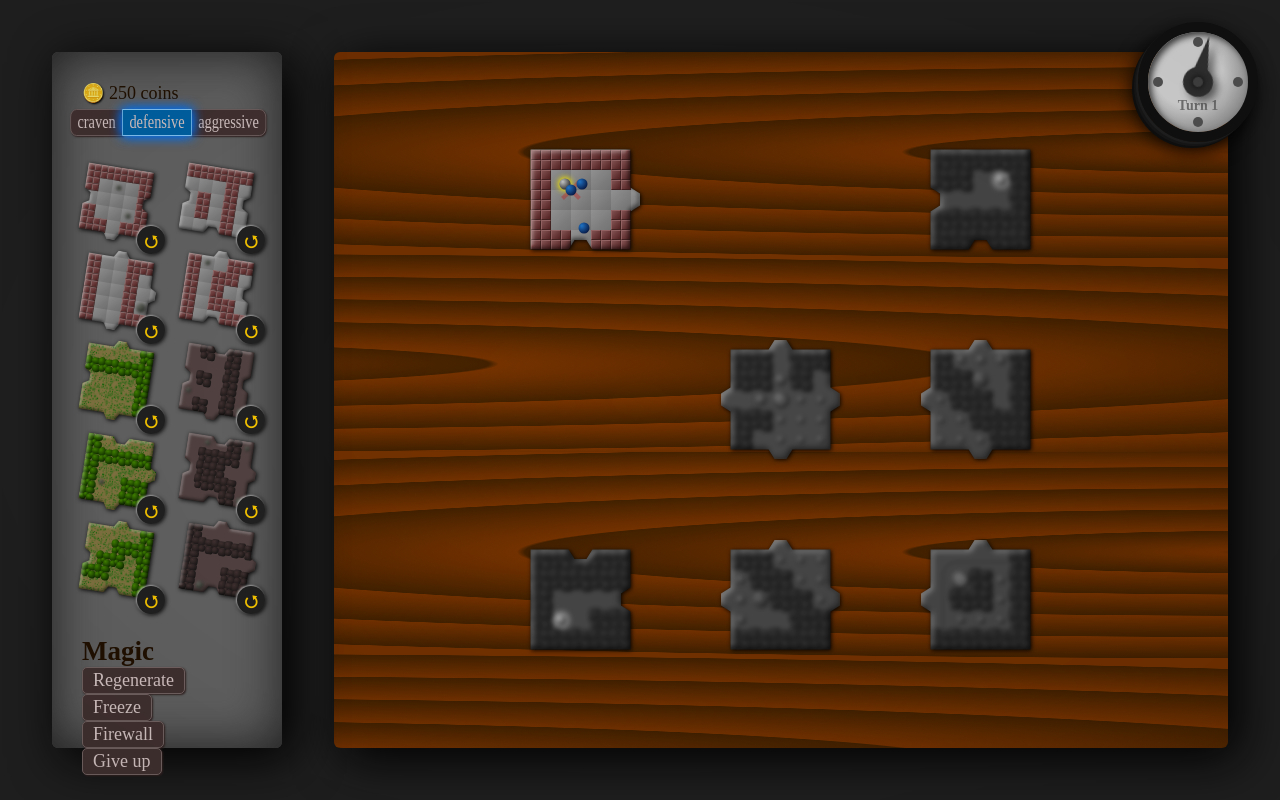
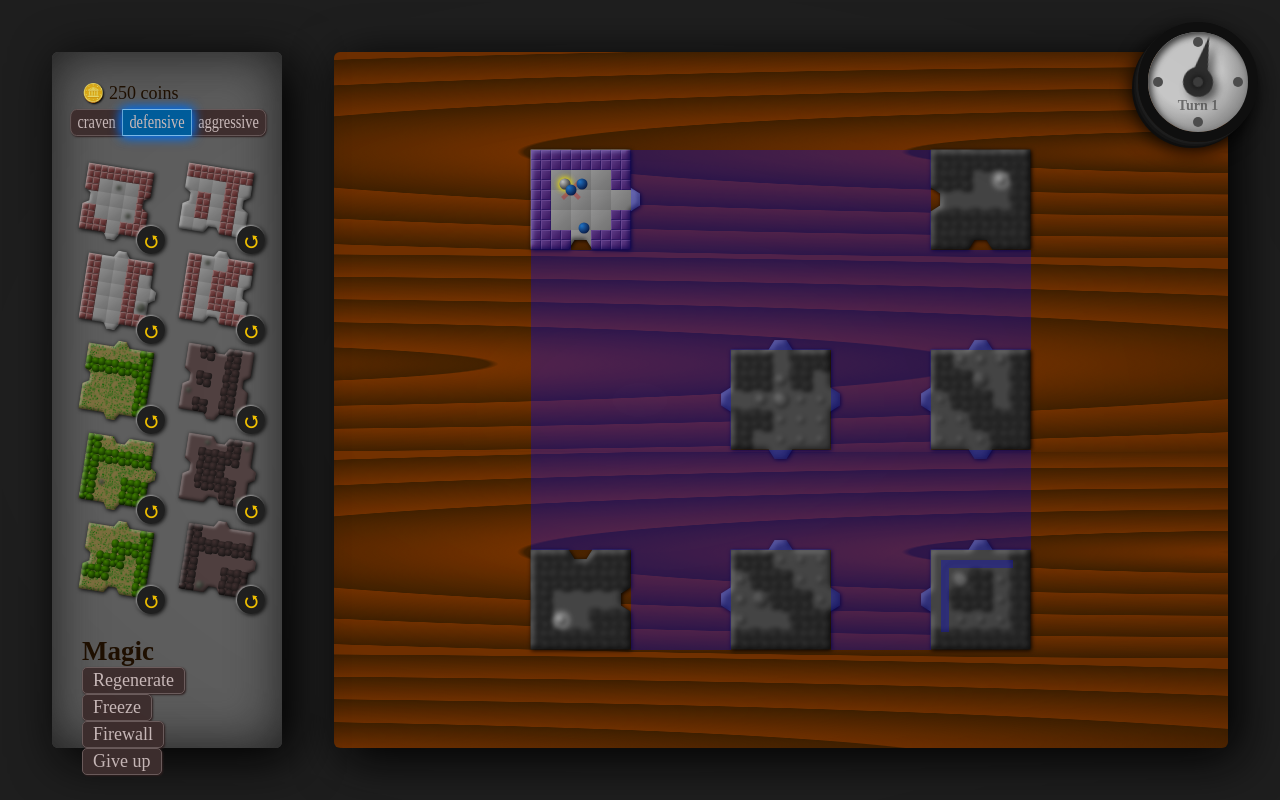
Before and after one commit to aurium/js13k-2022-dungeon-puzzle, a website: page game/index.html in a window 1280 px wide. Both pictures are taken after a click on the button "Easy". Drawn offline with Linux system fonts and the light colour scheme.

Commit message:
Add placeholder wall to disallow entities to wall on the table, and boss grid mechanics.

```diff
--- a/game/constants.js
+++ b/game/constants.js
@@ -8,7 +8,8 @@ const $ = (sel)=> document.querySelector(sel)
 const $$ = (sel)=> [...document.querySelectorAll(sel)]
 
 const mapSpaces = []
-const mapWalls = []
+const placeholders = []
+let mapWalls = []
 let mapEntities = []
 const docRoot = $(':root')
 let bossPiece = null
--- a/game/game.js
+++ b/game/game.js
@@ -145,9 +145,7 @@ function gameOver(message) {
 }
 window.gameOver = gameOver //DEBUG
 
-// Let the player to sheet
-console.log('Hi smart user, you can run %c addGold(<num>) %c and buy more pieces.', 'background:#000;color:#FFF', '')
-window.addGold = function addGold(coins=0, playSound) {
+function addGold(coins=0, playSound) {
   if (playSound) for (let i=0; i<4; i++) {
     playTone(2000, .5 + i/20, .6, .5)
     playTone(8000, .5 + i/20, .1, .5)
@@ -155,6 +153,9 @@ window.addGold = function addGold(coins=0, playSound) {
   gold += coins
   $('gold').innerHTML = `<b>🪙</b> ${gold} coins`
 }
+// Let the player to sheet
+console.log('Hi smart user, you can run %c addGold(<num>) %c and buy more pieces.', 'background:#000;color:#FFF', '')
+window.addGold = addGold
 
 function getNeighbors(x, y) {
   return {
--- a/game/init-map.js
+++ b/game/init-map.js
@@ -83,10 +83,34 @@ function initMap(level) {
     ' 111#'+
     '#####'
   ).placePiece(puzzleWidth-1, puzzleHeight-1, false)
-  bossPiece.mkChild('grid')
+  window.bossPiece = bossPiece // DEBUG
+  const bossGrid = bossPiece.mkChild('grid')
+  const gridWall = []
+  const bossOffsetX = (puzzleWidth-1)*5
+  const bossOffsetY = (puzzleHeight-1)*5
+  for (let x=3.4; x>0; x-=.4)
+    gridWall.push(placeWall(bossOffsetX+x, bossOffsetY+.2, .2))
+  for (let y=.6; y<3.6; y+=.4)
+    gridWall.push(placeWall(bossOffsetX+.2, bossOffsetY+y, .2))
+  bossPiece.openGrid = ()=> {
+    bossGrid.setStyle({ width: '0em', top: '1em' })
+    gridWall.map((wall, i)=> setTimeout(()=> {
+      playTone(60,  .00, 1.0, .1)
+      playTone(110, .00, 1.0, .1)
+      playTone(200, .00, 0.5, .1)
+      playTone(60,  .08, 1.0, .1)
+      playTone(110, .08, 1.0, .1)
+      playTone(200, .08, 0.5, .1)
+      mapWalls = mapWalls.filter(w => w !== wall)
+      if (wall.el) wall.el.remove() // DEBUG
+    }, (i+2)*170))
+  }
 
   for (let x=0; x<puzzleWidth; x++) for (let y=0; y<puzzleHeight; y++) {
     if (!placedPieces[y][x]) {
+      let placeholderWall = placeWall(x*5+2, y*5+2, 2.5)
+      if (!placeholders[y]) placeholders[y] = []
+      placeholders[y][x] = placeholderWall
       if (!mapSpaces[y]) mapSpaces[y] = []
       mapSpaces[y][x] = mkEl('space', {
         parent: tableTop,
--- a/game/piece.js
+++ b/game/piece.js
@@ -150,6 +150,11 @@ function placePiece(px, py, enabled=true) {
     addGold(1)
     this.classList.add('disabled')
     this.enablePiece()
+    // Remove placeholder wall
+    const placeholderWall = (placeholders[py]||[])[px] || {}
+    mapWalls = mapWalls.filter(w => w !== placeholderWall)
+    if (placeholderWall.el) placeholderWall.el.remove() // DEBUG
+    // List neighbors for comming actions:
     const neighbors = getNeighbors(px, py)
     // Enable its disabled neighbors:
     trueishValues(neighbors).map(p => p.enablePiece())
@@ -184,7 +189,7 @@ function enablePiece() {
       const elX = this.x*5 + x
       const elY = this.y*5 + y
       let el = null
-      if (char == '#') mapWalls.push(placeWall(elX, elY))
+      if (char == '#') placeWall(elX, elY, .5)
       if (char == 'u') el = placeWarrior(elX, elY)
       if (char == 'm') el = placeWizard(elX, elY)
       if (char  >  0 ) el = placeEnemy(elX, elY, char)
@@ -197,12 +202,29 @@ function enablePiece() {
   )
 }
 
-function placeWall(x, y) {
-  return {
+const placeWall = (x, y, halfSize)=> {
+  /* DEBUG INI */
+  const el = mkEl('wall', {
+    parent: walkersLayerEl,
+    css: {
+      position: 'absolute',
+      left: (x-halfSize+1)+'em',
+      top: (y-halfSize+1)+'em',
+      width: halfSize*2+'em',
+      height: halfSize*2+'em',
+      background: '#00F',
+      opacity: .3,
+    }
+  })
+  /* DEBUG END */
+  const wall = {
     x: x+.5,
     y: y+.5,
-    r: .5
+    r: halfSize,
+    el // DEBUG
   }
+  mapWalls.push(wall)
+  return wall
 }
 
 const walkerConf = {
@@ -215,11 +237,13 @@ const walkerConf = {
 }
 
 const placeEntity = (tag, x, y, conf=walkerConf, size=2)=> {
-  const el = mkEl(tag, conf)
-  el.setStyle({
-    filter: 'blur(.1em) grayscale(.9)',
-    transition: '2s filter linear'
-    //transition: '.15s linear, 2s filter linear'
+  const el = mkEl(tag, {
+    ...conf,
+    css: {
+      filter: 'blur(.1em) grayscale(.9)',
+      transition: '2s filter linear'
+      //transition: '.15s linear, 2s filter linear'
+    }
   })
   setTimeout(()=> el.style.filter = 'none', 100)
   el.v = { x:0, y:0 }
--- a/game/style.css
+++ b/game/style.css
@@ -510,9 +510,11 @@ grid {
   left: .2em;
   width: 1em;
   height: 1em;
-  border-radius: 0.15em;
+  border-radius: 0.15em 0 0 0;
   border: 2px dotted #322;
+  border-right: none;
   filter: drop-shadow(-1px -1px #666);
+  transition: width 1.5s linear, top 1.5s 1.5s linear;
 }
 
 news {
```
Also changed, not shown: 1 other file.
